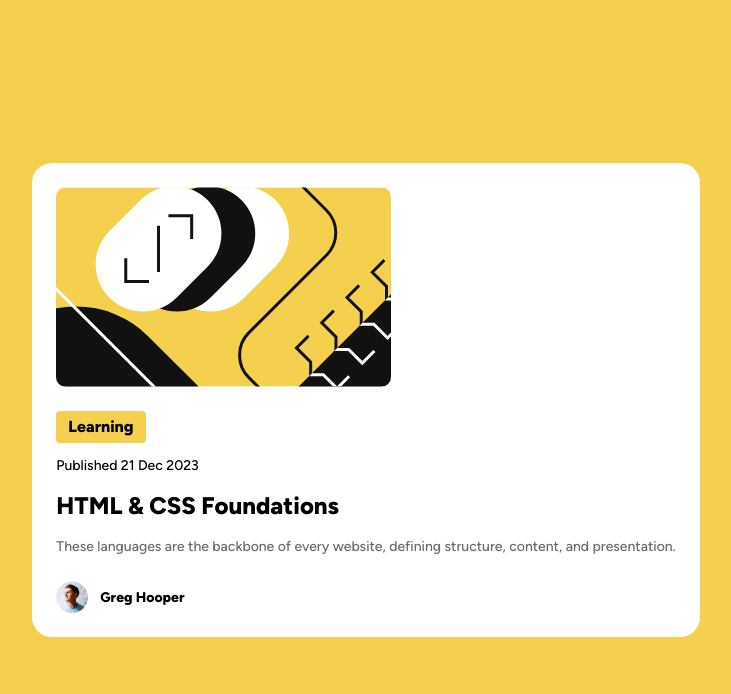
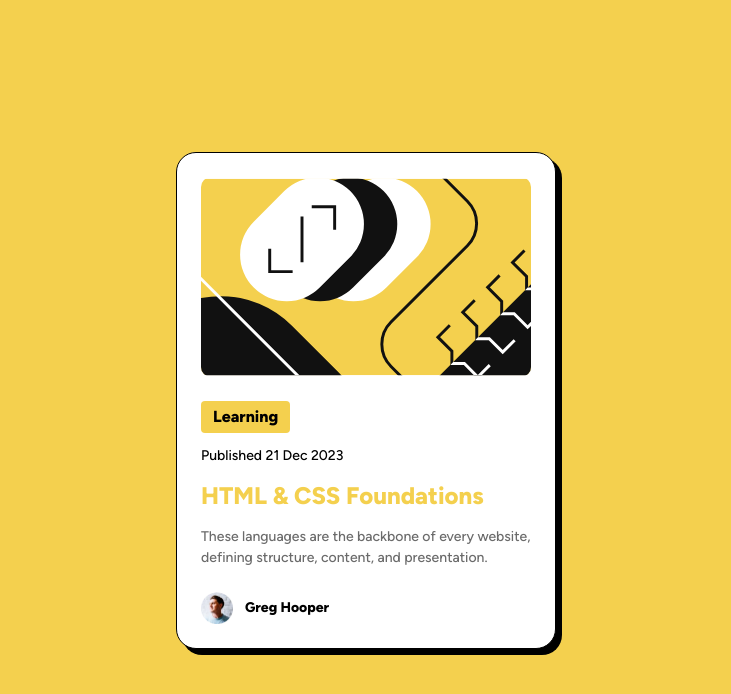
Before and after one commit to mayolito-waje/frontend-mentor_blog-preview, a plain HTML site: page index.html in a window 1280 px wide. In both pictures the pointer is over the element "HTML & CSS Foundations". Shown: the whole page, without its empty margins (274-1005 px from the left). Drawn offline with Linux system fonts and the light colour scheme.

Commit message:
fix styling

```diff
--- a/style.css
+++ b/style.css
@@ -25,12 +25,15 @@ main {
     font-family: "Figtree";
     background-color: #FFF;
     box-sizing: border-box;
+    border: 1px black solid;
     border-radius: 20px;
     padding: 24px;
     display: flex;
     flex-direction: column;
     align-items: flex-start;
     gap: 24px;
+    max-width: 380px;
+    box-shadow: 6px 6px;
 }
 
 .blog-image {
@@ -73,6 +76,10 @@ main {
     line-height: 150%;
     text-wrap: wrap;
 }
+.content .blog-title:hover {
+    color: #F4D04E;
+    cursor: pointer;
+}
 
 .content .blog-article-preview {
     font-size: 14px;
```
